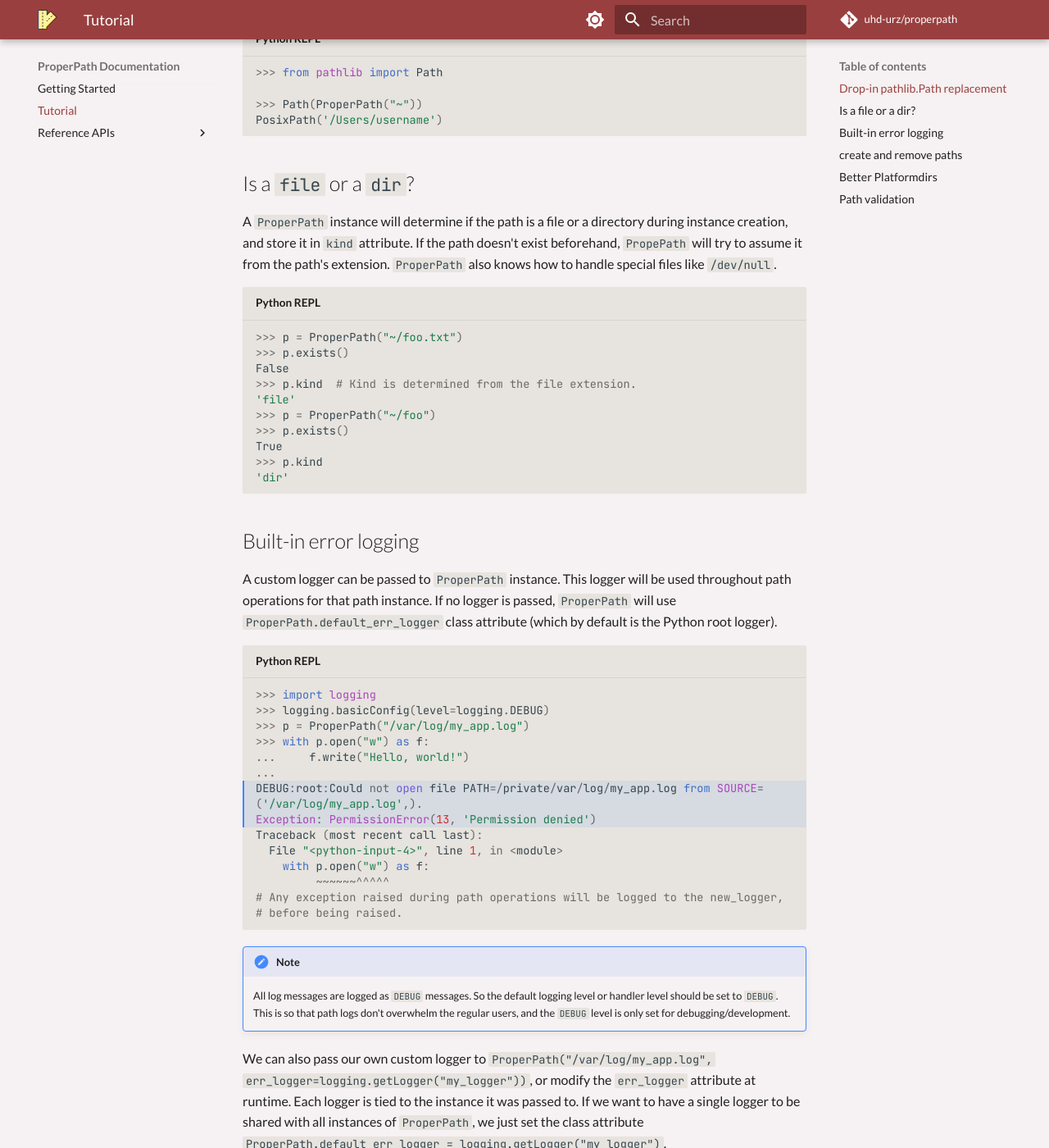
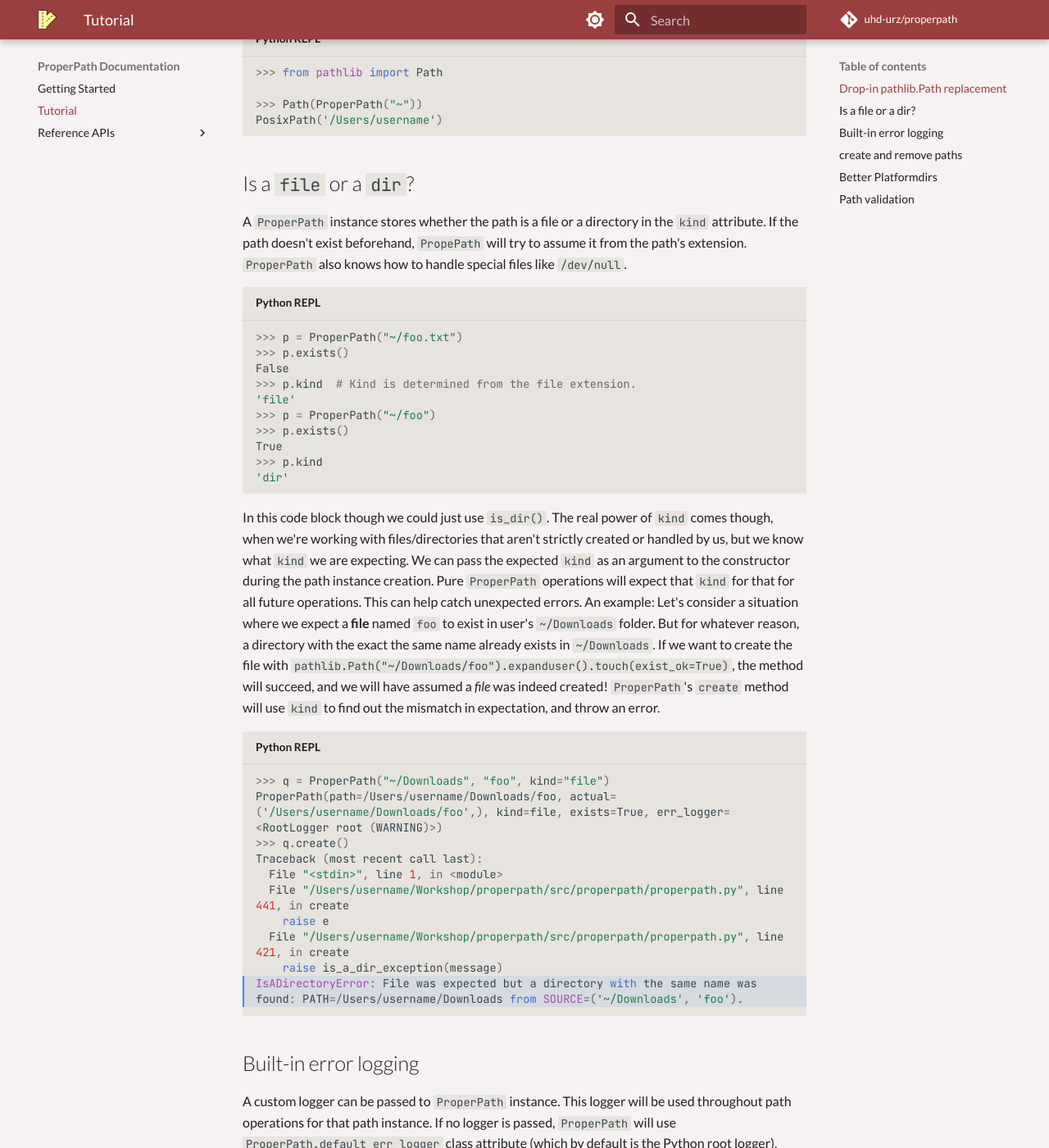
Before and after one commit to uhd-urz/properpath, an MkDocs documentation site: the page built from docs/tutorial.md, in a window 1280 px wide and 1400 px high, scrolled down 676 px. Shown: the whole window at 82% size. Built offline with MkDocs 1.6.1 and Material for MkDocs 9.7.7, drawn with Linux system fonts in a browser that asks for light colours; comment, search, counter and statistics services are not loaded; the version menu is left out.

Commit message:
Update documentation about ProperPath kind

````diff
--- a/docs/tutorial.md
+++ b/docs/tutorial.md
@@ -33,8 +33,8 @@
 
 ## Is a `file` or a `dir`?
 
-A `ProperPath` instance will determine if the path is a file or a directory during instance creation, and store it in
-`kind` attribute. If the path doesn't exist beforehand, `PropePath` will try to assume it from the path's extension.
+A `ProperPath` instance stores whether the path is a file or a directory in the `kind` attribute. If the path doesn't
+exist beforehand, `PropePath` will try to assume it from the path's extension.
 `ProperPath` also knows how to handle special files like `/dev/null`.
 
 ```{ .python .no-copy title="Python REPL" linenums="0" }
@@ -48,6 +48,29 @@
 True
 >>> p.kind
 'dir'
+```
+
+In this code block though we could just use `is_dir()`. The real power of `kind` comes though, when we're working with
+files/directories that aren't strictly created or handled by us, but we know what `kind` we are expecting. We can pass
+the expected `kind` as an argument to the
+constructor during the path instance creation. Pure `ProperPath` operations will expect that `kind` for that for all
+future operations. This can help catch unexpected errors. An example: Let's consider a situation where we expect a
+**file** named `foo` to exist in user's `~/Downloads` folder. But for whatever reason, a directory with the exact the
+same name already exists in `~/Downloads`. If we want to create the file with
+`pathlib.Path("~/Downloads/foo").expanduser().touch(exist_ok=True)`, the method will succeed, and we will have assumed a
+_file_ was indeed created! `ProperPath`'s `create` method will use `kind` to find out the mismatch in expectation, and throw an error.
+
+```{ .python .no-copy title="Python REPL" linenums="0" hl_lines="10" }
+>>> q = ProperPath("~/Downloads", "foo", kind="file")
+ProperPath(path=/Users/username/Downloads/foo, actual=('/Users/username/Downloads/foo',), kind=file, exists=True, err_logger=<RootLogger root (WARNING)>)
+>>> q.create()
+Traceback (most recent call last):
+  File "<stdin>", line 1, in <module>
+  File "/Users/username/Workshop/properpath/src/properpath/properpath.py", line 441, in create
+    raise e
+  File "/Users/username/Workshop/properpath/src/properpath/properpath.py", line 421, in create
+    raise is_a_dir_exception(message)
+IsADirectoryError: File was expected but a directory with the same name was found: PATH=/Users/username/Downloads from SOURCE=('~/Downloads', 'foo').
 ```
 
 ## Built-in error logging
````
Also changed, not shown: README.md (+26 -5 lines), 1 other file.
